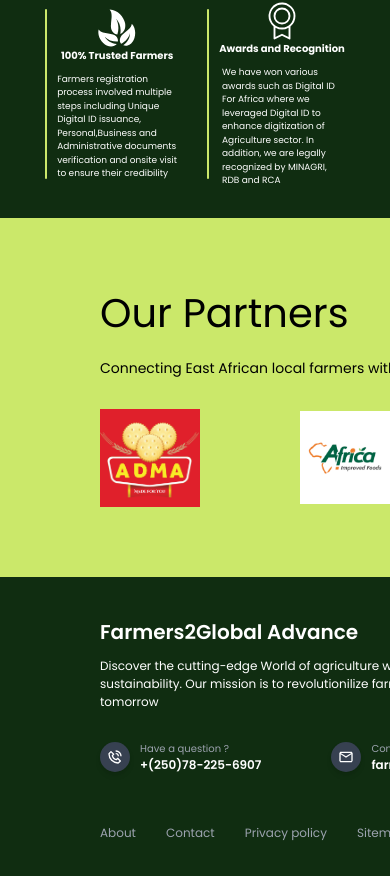
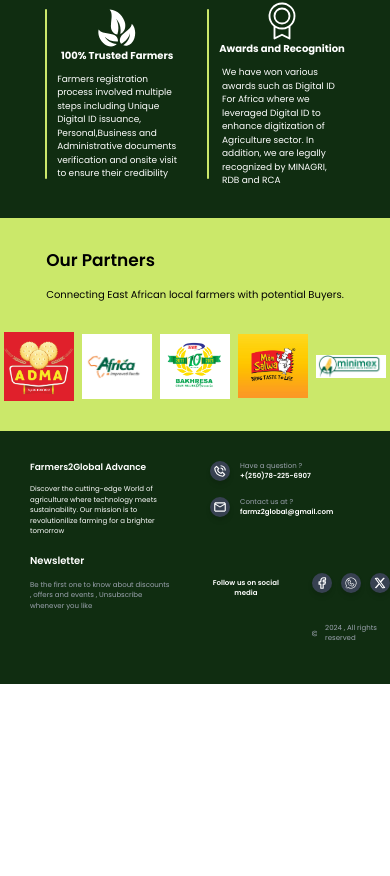
Before and after one commit to MUGISHA-Pascal/AgriGrowth, a React (Create React App) app in the folder frontend/: page / in a window 390 px wide. Shown: the part 1480-2356 px from the top of the page. After the commit the page ends 2164 px from the top, so only its background shows below. Built offline with nearby package versions, Linux system fonts and the light colour scheme.

Commit message:
frontend

```diff
--- a/frontend/src/components/Homepage.tsx
+++ b/frontend/src/components/Homepage.tsx
@@ -315,56 +315,80 @@ const Homepage = () => {
           </div>
         </div>
       </section>
-      <section className="bg-[#CBE86A] flex flex-col space-y-[30px] py-[70px] px-[100px]">
-        <div className="flex flex-col space-y-[20px]">
-          <h1 className="text-[40px] text-black text-left inline w-[500px] leading-[50px]">
+      <section className="bg-[#CBE86A] flex flex-col space-y-[30px] md:py-[70px] max-md:py-[30px] md:px-[100px] max-md:items-center">
+        <div className="flex flex-col space-y-[14px] md:space-y-[7px]">
+          <h1 className="text-[40px] text-black text-left inline max-md:text-[17px] font-semibold">
             Our Partners
           </h1>
-          <p className=" text-[14px] w-[500px] text-black text-left mt-[50px]">
+          <p className=" text-[14px] text-black text-left mt-[50px] max-md:text-[10px] ">
             Connecting East African local farmers with potential Buyers.
           </p>
         </div>
-        <div className="flex flex-row space-x-[100px] items-center">
-          <img src={adma} alt="adma" className="w-[100px] h-auto" />
-          <img src={africa} alt="africa" className="w-[100px] h-auto" />
-          <img src={azam} alt="azam" className="w-[100px] h-auto" />
-          <img src={monsalwa} alt="monsalwa" className="w-[100px] h-auto" />
-          <img src={minimex} alt="minimex" className="w-auto h-[60px]" />
+        <div className="md:flex md:flex-row md:space-x-[100px] max-md:grid max-md:grid-cols-5 max-md:gap-2 items-center">
+          <img
+            src={adma}
+            alt="adma"
+            className="w-[100px] h-auto max-md:w-[70px]"
+          />
+          <img
+            src={africa}
+            alt="africa"
+            className="w-[100px] max-md:w-[70px] h-auto"
+          />
+          <img
+            src={azam}
+            alt="azam"
+            className="w-[100px] h-auto max-md:w-[70px]"
+          />
+          <img
+            src={monsalwa}
+            alt="monsalwa"
+            className="w-[100px] h-auto max-md:w-[70px]"
+          />
+          <img
+            src={minimex}
+            alt="minimex"
+            className="w-auto h-[60px] max-md:w-[70px] max-md:h-auto"
+          />
         </div>
       </section>
-      <footer className="flex flex-row space-x-[70px] pl-[100px] pb-[40px] pt-[30px]">
-        <div className="flex flex-col space-y-[30px]">
-          <div className="flex flex-col space-y-0">
-            <h1 className="text-[20px] font-semibold text-white text-left inline w-[500px] leading-[50px]">
+      <footer className="flex flex-row max-md:flex-col md:space-x-[70px] pl-[100px] max-md:pl-[30px] pb-[40px] pt-[30px]">
+        <div className="md:flex md:flex-col md:space-y-[30px] max-md:grid max-md:grid-cols-2">
+          <div className="flex flex-col max-md:space-y-[10px]">
+            <h1 className="text-[20px] font-semibold max-md:text-[9px] text-white text-left inline w-[500px] md:leading-[50px]">
               Farmers2Global Advance
             </h1>
-            <p className=" text-[12px] w-[450px] text-white text-left">
+            <p className=" text-[12px] w-[450px] max-md:w-[140px] text-white text-left max-md:text-[7px]">
               Discover the cutting-edge World of agriculture where technology
               meets sustainability. Our mission is to revolutionilize farming
               for a brighter tomorrow
             </p>
           </div>
-          <div className="flex flex-row space-x-[70px]">
+          <div className="flex flex-row max-md:flex-col md:space-x-[70px] max-md:space-y-[15px]">
             <div className="flex flex-row space-x-[10px] items-center">
-              <BiPhoneCall className="bg-gray-700 p-[7px] shadow-md text-[30px] rounded-full text-white" />
+              <BiPhoneCall className="bg-gray-700 p-[7px] shadow-md text-[30px] max-md:p-[3px] max-md:text-[20px] rounded-full text-white" />
               <div className="flex flex-col items-start">
-                <p className="text-[10px] text-gray-400">Have a question ?</p>
-                <p className="font-semibold text-[12px] text-white">
+                <p className="text-[10px] text-gray-400 max-md:text-[7px]">
+                  Have a question ?
+                </p>
+                <p className="font-semibold text-[12px] max-md:text-[7px] text-white">
                   +(250)78-225-6907
                 </p>
               </div>
             </div>
             <div className="flex flex-row space-x-[10px] items-center">
-              <MdOutlineMailOutline className="bg-gray-700 p-[7px] shadow-md text-[30px] rounded-full text-white" />
+              <MdOutlineMailOutline className="bg-gray-700 p-[7px] shadow-md text-[30px] max-md:p-[3px] max-md:text-[20px] rounded-full text-white" />
               <div className="flex flex-col items-start">
-                <p className="text-[10px] text-gray-400">Contact us at ?</p>
-                <p className="font-semibold text-[12px] text-white">
+                <p className="text-[10px] text-gray-400 max-md:text-[7px]">
+                  Contact us at ?
+                </p>
+                <p className="font-semibold text-[12px] max-md:text-[7px] text-white">
                   farmz2global@gmail.com
                 </p>
               </div>
             </div>
           </div>
-          <div className="flex flex-row pt-[20px] space-x-[30px] text-[12px] text-gray-400">
+          <div className="flex flex-row pt-[20px] space-x-[30px] text-[12px] max-md:text-[7px] max-md:hidden text-gray-400">
             <a href="#">About</a>
             <a href="#">Contact</a>
 
@@ -375,15 +399,17 @@ const Homepage = () => {
             <a href="#">Terms of use</a>
           </div>
         </div>
-        <div className="flex flex-col space-y-[20px] mt-[16px]">
+        <div className="md:flex md:flex-col max-md:grid max-md:grid-cols-2 space-y-[20px] mt-[16px]">
           <div className="flex flex-col space-y-[12px] items-start">
-            <h1 className="font-semibold text-[15px] text-white">Newsletter</h1>
-            <p className="text-[10px] text-gray-400 text-left w-[400px]">
+            <h1 className="font-semibold text-[15px] max-md:text-[10px] text-white">
+              Newsletter
+            </h1>
+            <p className="text-[10px] text-gray-400 text-left max-md:text-[7px] max-md:w-[140px] w-[400px]">
               Be the first one to know about discounts , offers and events ,
               Unsubscribe whenever you like
             </p>
           </div>
-          <div className="bg-gray-700 items-center  relative w-[450px] h-[42px] rounded-full flex flex-row p-0">
+          <div className="bg-gray-700 items-center max-md:hidden relative w-[450px] max-md:w-[200px] h-[42px] rounded-full flex flex-row p-0">
             <label htmlFor="email" className="absolute top-[12px] left-[7px]">
               <MdOutlineMailOutline className="text-gray-500 text-[18px]" />
             </label>
@@ -398,16 +424,16 @@ const Homepage = () => {
             </button>
           </div>
           <div className="flex flex-row space-x-[30px]">
-            <p className="font-semibold text-[13px] mt-[5px] text-white">
+            <p className="font-semibold text-[13px] mt-[5px] max-md:text-[7px] text-white">
               Follow us on social media
             </p>
             <div className="flex flex-col space-y-[20px]">
               <div className="flex flex-row space-x-[9px]">
-                <TbBrandFacebook className="bg-gray-700 p-[7px] shadow-md text-[30px] rounded-full text-white" />
-                <PiWhatsappLogoLight className="bg-gray-700 p-[7px] shadow-md text-[30px] rounded-full text-white" />
-                <RiTwitterXFill className="bg-gray-700 p-[7px] shadow-md text-[30px] rounded-full text-white" />
+                <TbBrandFacebook className="bg-gray-700 p-[7px] shadow-md text-[30px] max-md:p-[3px] max-md:text-[20px] rounded-full text-white" />
+                <PiWhatsappLogoLight className="bg-gray-700 p-[7px] shadow-md text-[30px] max-md:p-[3px] max-md:text-[20px] rounded-full text-white" />
+                <RiTwitterXFill className="bg-gray-700 p-[7px] shadow-md text-[30px] max-md:p-[3px] max-md:text-[20px] rounded-full text-white" />
               </div>
-              <div className="text-[10px] text-gray-400 text-left flex flex-row items-center space-x-2 pt-[10px]">
+              <div className="text-[10px] max-md:text-[7px] text-gray-400 text-left flex flex-row items-center space-x-2 pt-[10px]">
                 <FaRegCopyright />
                 <p> 2024 , All rights reserved</p>
               </div>
```
Also changed, not shown: 1 other file (tests, documents, lock files or other folders).
